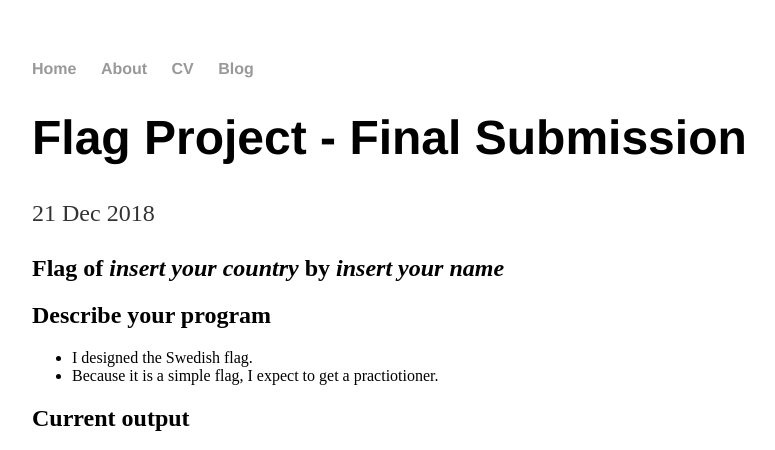
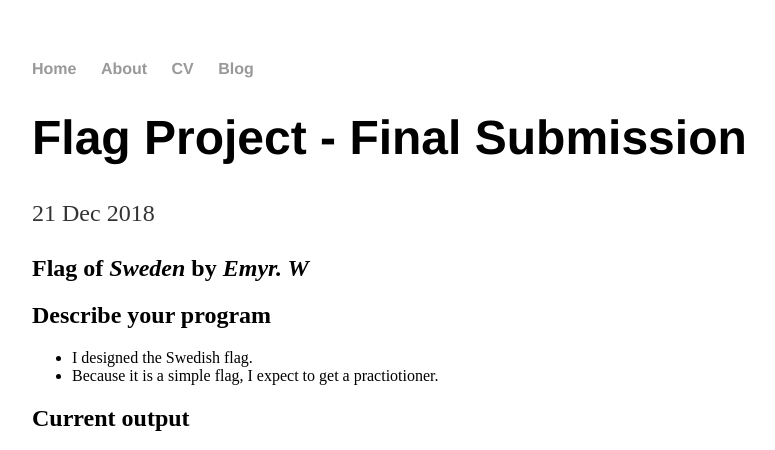
Before and after one commit to emyrw4114/emyrw4114.github.io, a Jekyll site: the page built from _posts/2018-12-21-Weekly-Reflection.md, in a window 1280 px wide. Shown: the top 450 px of the page, without its empty margins (160-935 px from the left). Built offline with Jekyll 4.4.1, drawn with Linux system fonts in a browser that asks for light colours; some of the changed text lies outside the part shown.

Commit message:
Update 2018-12-21-Weekly-Reflection.md

```diff
--- a/_posts/2018-12-21-Weekly-Reflection.md
+++ b/_posts/2018-12-21-Weekly-Reflection.md
@@ -4,7 +4,7 @@ title: "Flag Project - Final Submission"
 date: 2018-12-21
 ---
 
-## Flag of _insert your country_ by _insert your name_
+## Flag of _Sweden_ by _Emyr. W_
 
 ## Describe your program
 
@@ -13,10 +13,8 @@ date: 2018-12-21
 
 ## Current output
 
--   Insert an image that your program currently produces. _then delete this instruction_
-
 * * *
-![Flag](/bop.png)
+![Flag](/images/bop.png)
 * * *
 
 ## Describe your process.
```
